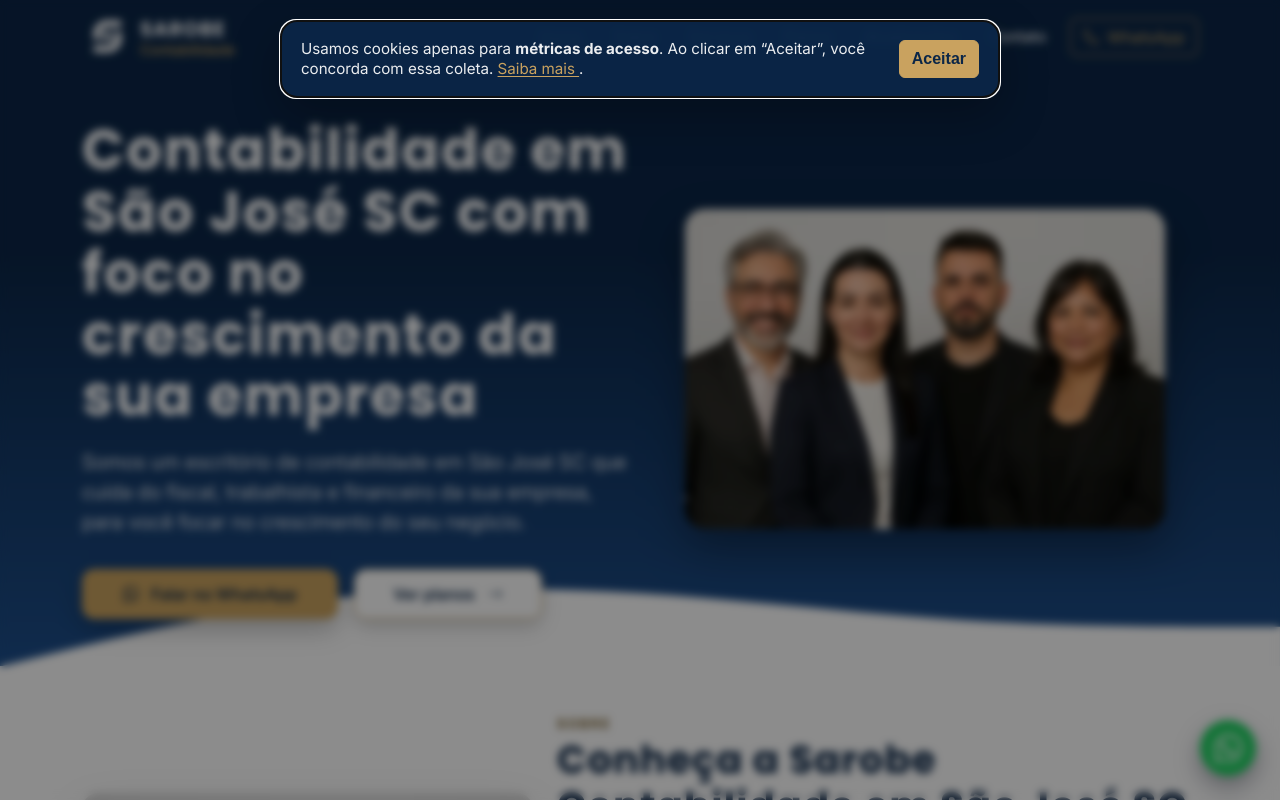
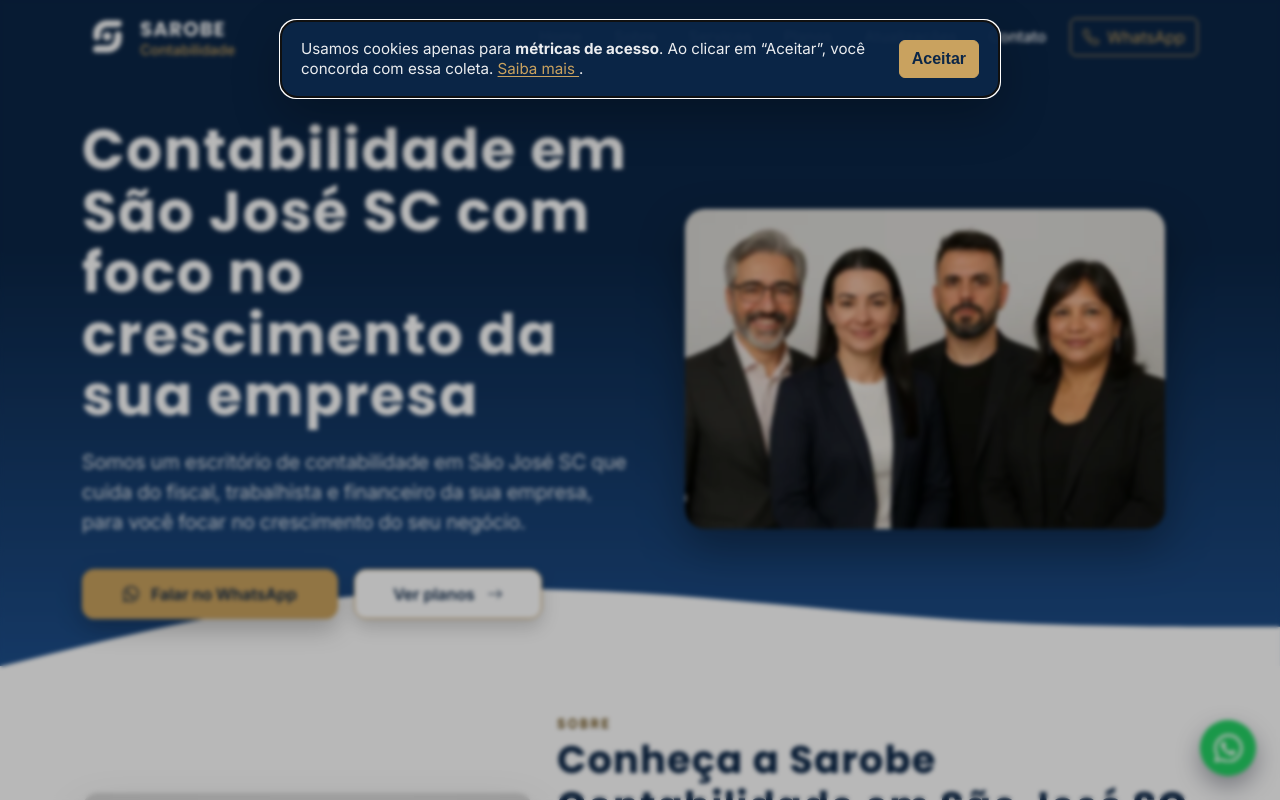
Before and after one commit to devsarobe-lgtm/site-sistema-web, a Django app: page / in a window 1280 px wide. Run offline with Django 5.2, Linux system fonts and the light colour scheme; parts of the project's set-up code (start-up, migrations or seed data) failed here and were passed over; some libraries are stand-ins or nearby versions.

Commit message:
ajuste blue tela

```diff
--- a/institucional/static/css/base_style_site.css
+++ b/institucional/static/css/base_style_site.css
@@ -686,8 +686,8 @@ body.modal-open {
 .cookie-banner__backdrop {
     position: absolute;
     inset: 0;
-    background: rgba(0, 0, 0, 0.45);
-    backdrop-filter: blur(4px);
+    background: rgba(0, 0, 0, 0.28);
+    backdrop-filter: blur(2px);
 }
 
 .cookie-banner__panel {
```
